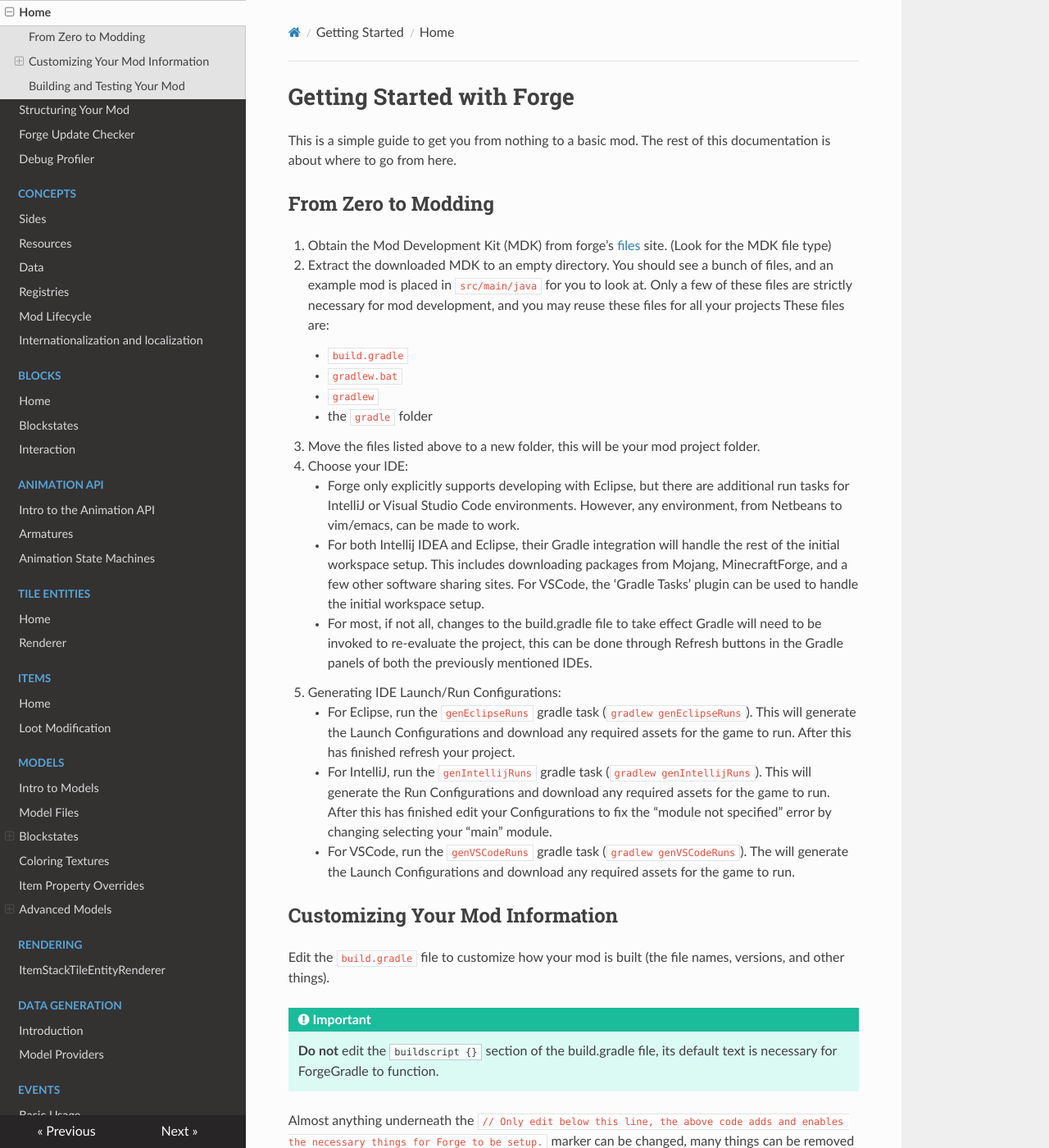
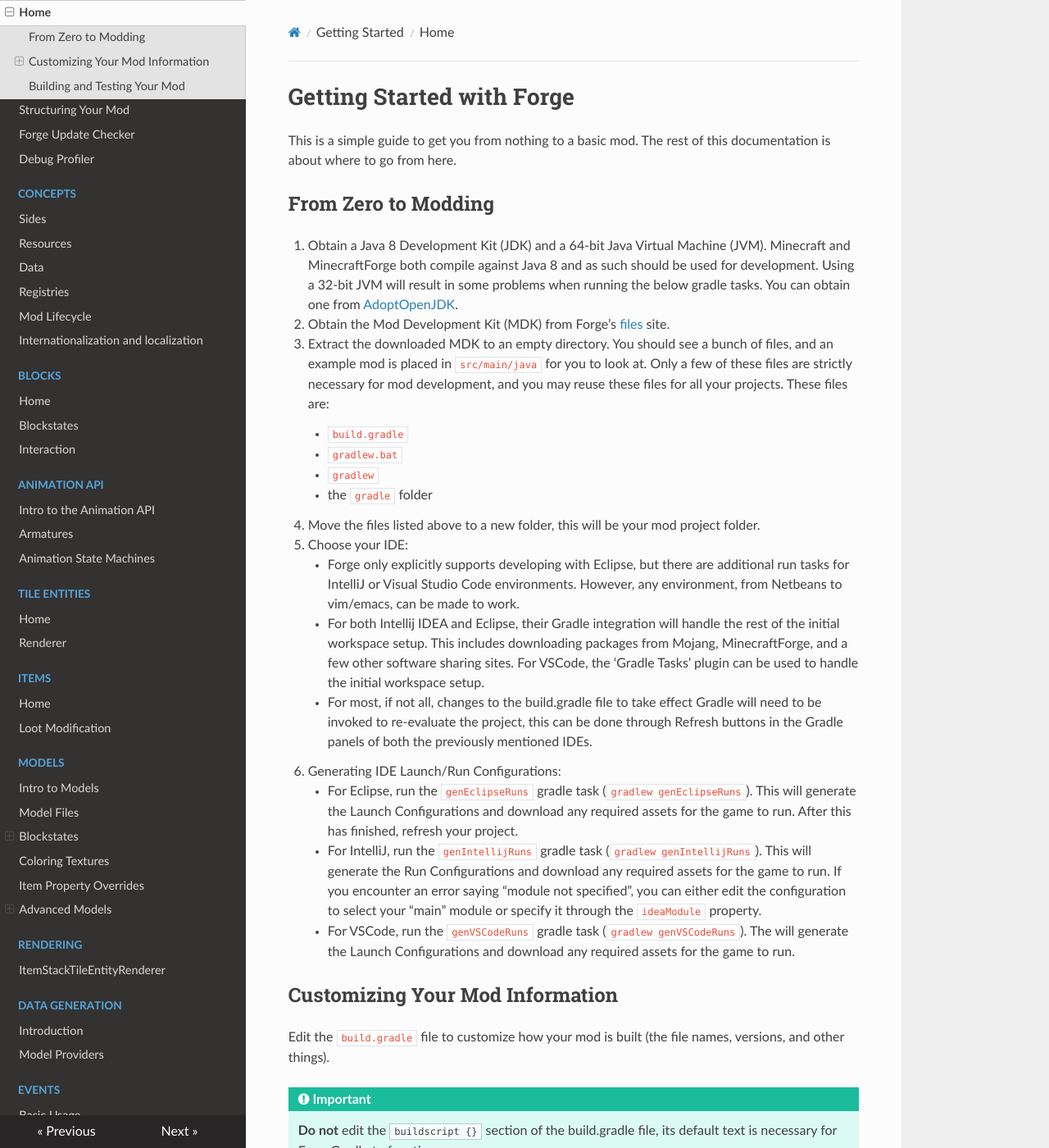
Before and after one commit to MinecraftForge/Documentation, an MkDocs documentation site: the page built from docs/gettingstarted/index.md, in a window 1280 px wide and 1400 px high. Shown: the whole window at 82% size. Built offline with MkDocs 1.6.1, drawn with Linux system fonts in a browser that asks for light colours; nearby versions of some CDN libraries.

Commit message:
Address #357 (#5)
* Address #357

Update the associated modding information to ensure usage of a 64-bit JVM along with compilation against JDK 8. Provides a link to the AdoptOpenJDK website for where to obtain a copy.

* Apply suggestions from code review

Co-authored-by: sciwhiz12 <sciwhiz12@sciwhiz12.tk>

* Remove mention of redundant MDK

* Remove line about editing configurations

Outdated info for IntelliJ setup.

* Update removal to clarification

Co-authored-by: sciwhiz12 <sciwhiz12@sciwhiz12.tk>

```diff
--- a/docs/gettingstarted/index.md
+++ b/docs/gettingstarted/index.md
@@ -6,20 +6,21 @@ This is a simple guide to get you from nothing to a basic mod. The rest of this
 From Zero to Modding
 --------------------
 
-1. Obtain the Mod Development Kit (MDK) from forge's [files][] site. (Look for the MDK file type)
-2. Extract the downloaded MDK to an empty directory. You should see a bunch of files, and an example mod is placed in `src/main/java` for you to look at. Only a few of these files are strictly necessary for mod development, and you may reuse these files for all your projects These files are:
+1. Obtain a Java 8 Development Kit (JDK) and a 64-bit Java Virtual Machine (JVM). Minecraft and MinecraftForge both compile against Java 8 and as such should be used for development. Using a 32-bit JVM will result in some problems when running the below gradle tasks. You can obtain one from [AdoptOpenJDK][jdk].
+2. Obtain the Mod Development Kit (MDK) from Forge's [files][] site.
+3. Extract the downloaded MDK to an empty directory. You should see a bunch of files, and an example mod is placed in `src/main/java` for you to look at. Only a few of these files are strictly necessary for mod development, and you may reuse these files for all your projects. These files are:
     * `build.gradle`
     * `gradlew.bat`
     * `gradlew`
     * the `gradle` folder
-3. Move the files listed above to a new folder, this will be your mod project folder.
-4. Choose your IDE:
+4. Move the files listed above to a new folder, this will be your mod project folder.
+5. Choose your IDE:
     * Forge only explicitly supports developing with Eclipse, but there are additional run tasks for IntelliJ or Visual Studio Code environments. However, any environment, from Netbeans to vim/emacs, can be made to work.
     * For both Intellij IDEA and Eclipse, their Gradle integration will handle the rest of the initial workspace setup. This includes downloading packages from Mojang, MinecraftForge, and a few other software sharing sites. For VSCode, the 'Gradle Tasks' plugin can be used to handle the initial workspace setup.
     * For most, if not all, changes to the build.gradle file to take effect Gradle will need to be invoked to re-evaluate the project, this can be done through Refresh buttons in the Gradle panels of both the previously mentioned IDEs.
-5. Generating IDE Launch/Run Configurations:
-    * For Eclipse, run the `genEclipseRuns` gradle task (`gradlew genEclipseRuns`). This will generate the Launch Configurations and download any required assets for the game to run. After this has finished refresh your project.
-    * For IntelliJ, run the `genIntellijRuns` gradle task (`gradlew genIntellijRuns`). This will generate the Run Configurations and download any required assets for the game to run. After this has finished edit your Configurations to fix the "module not specified" error by changing selecting your "main" module.
+6. Generating IDE Launch/Run Configurations:
+    * For Eclipse, run the `genEclipseRuns` gradle task (`gradlew genEclipseRuns`). This will generate the Launch Configurations and download any required assets for the game to run. After this has finished, refresh your project.
+    * For IntelliJ, run the `genIntellijRuns` gradle task (`gradlew genIntellijRuns`). This will generate the Run Configurations and download any required assets for the game to run. If you encounter an error saying "module not specified", you can either edit the configuration to select your "main" module or specify it through the `ideaModule` property.
     * For VSCode, run the `genVSCodeRuns` gradle task (`gradlew genVSCodeRuns`). The will generate the Launch Configurations and download any required assets for the game to run.
 
 Customizing Your Mod Information
@@ -55,3 +53,6 @@ Building and Testing Your Mod
 !!! note
 
     It is always advisable to test your mod in a dedicated server environment if it is intended to run there.
+
+[files]: https://files.minecraftforge.net "Forge Files distribution site"
+[jdk]: https://adoptopenjdk.net/?variant=openjdk8&jvmVariant=hotspot "AdoptOpenJdk 8 Prebuilt Binaries"
```
Also changed, not shown: other parts of docs/gettingstarted/index.md (+0 -3 lines).
